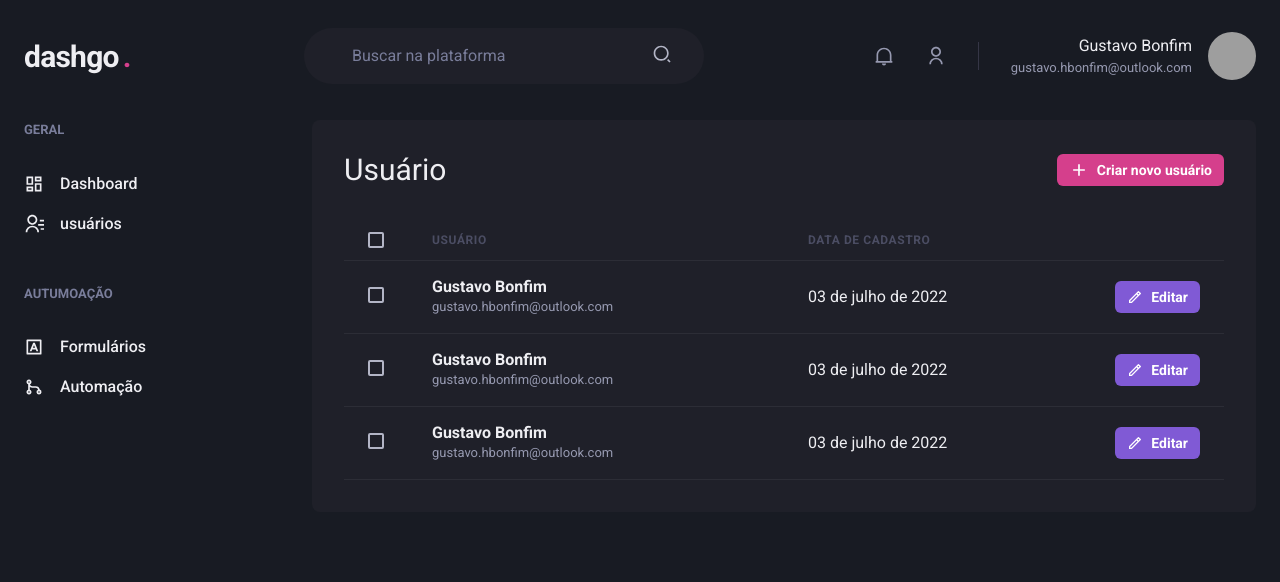
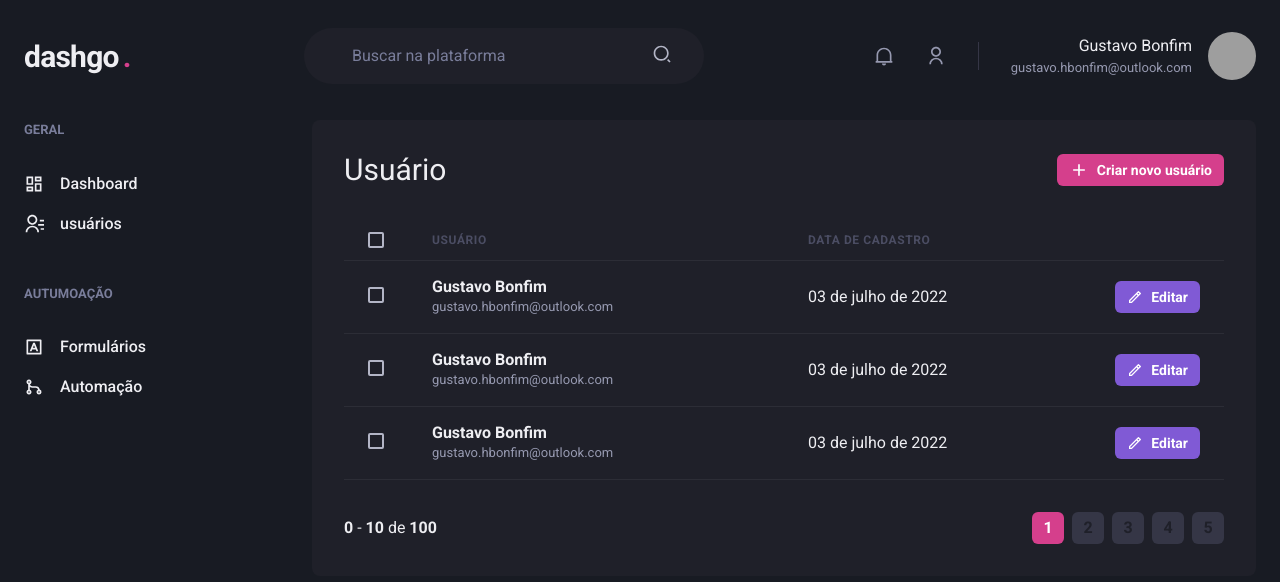
Before and after one commit to GustavoBonfimS/dashgo, a Next.js app: page /users in a window 1280 px wide. Shown: the top 582 px of the page. Built offline with nearby package versions, Linux system fonts and the light colour scheme; grey boxes are pictures that could not be loaded.

Commit message:
feat: formulário e paginação

```diff
--- /dev/null
+++ b/src/components/Pagination.tsx
@@ -0,0 +1,78 @@
+import { Box, Button, Stack } from "@chakra-ui/react";
+
+function Pagination() {
+  return (
+    <Stack
+      direction="row"
+      mt={8}
+      justify="space-between"
+      align="center"
+      spacing={6}
+    >
+      <Box>
+        <strong>0</strong> - <strong>10</strong> de <strong>100</strong>
+      </Box>
+      <Stack direction="row" spacing={2}>
+        <Button
+          size="sm"
+          fontSize="XS"
+          w="4"
+          colorScheme="pink"
+          disabled
+          _disabled={{
+            bgColor: "pink.500",
+            cursor: "default",
+          }}
+        >
+          1
+        </Button>
+        <Button
+          size="sm"
+          fontSize="XS"
+          w="4"
+          bg="gray.700"
+          _hover={{
+            bg: "gray.500",
+          }}
+        >
+          2
+        </Button>
+        <Button
+          size="sm"
+          fontSize="XS"
+          w="4"
+          bg="gray.700"
+          _hover={{
+            bg: "gray.500",
+          }}
+        >
+          3
+        </Button>
+        <Button
+          size="sm"
+          fontSize="XS"
+          w="4"
+          bg="gray.700"
+          _hover={{
+            bg: "gray.500",
+          }}
+        >
+          4
+        </Button>
+        <Button
+          size="sm"
+          fontSize="XS"
+          w="4"
+          bg="gray.700"
+          _hover={{
+            bg: "gray.500",
+          }}
+        >
+          5
+        </Button>
+      </Stack>
+    </Stack>
+  );
+}
+
+export default Pagination;
--- a/src/pages/users/index.tsx
+++ b/src/pages/users/index.tsx
@@ -16,6 +16,7 @@
 import { RiAddLine, RiPencilLine } from "react-icons/ri";
 
 import { Header } from "../../components/Header";
+import Pagination from "../../components/Pagination";
 import { SideBar } from "../../components/Sidebar";
 
 function UserList() {
@@ -133,6 +134,8 @@
               </Tr>
             </Tbody>
           </Table>
+
+          <Pagination />
         </Box>
       </Flex>
     </Box>
```
Also changed, not shown: src/pages/users/create.tsx (added, +49 -0 lines).
